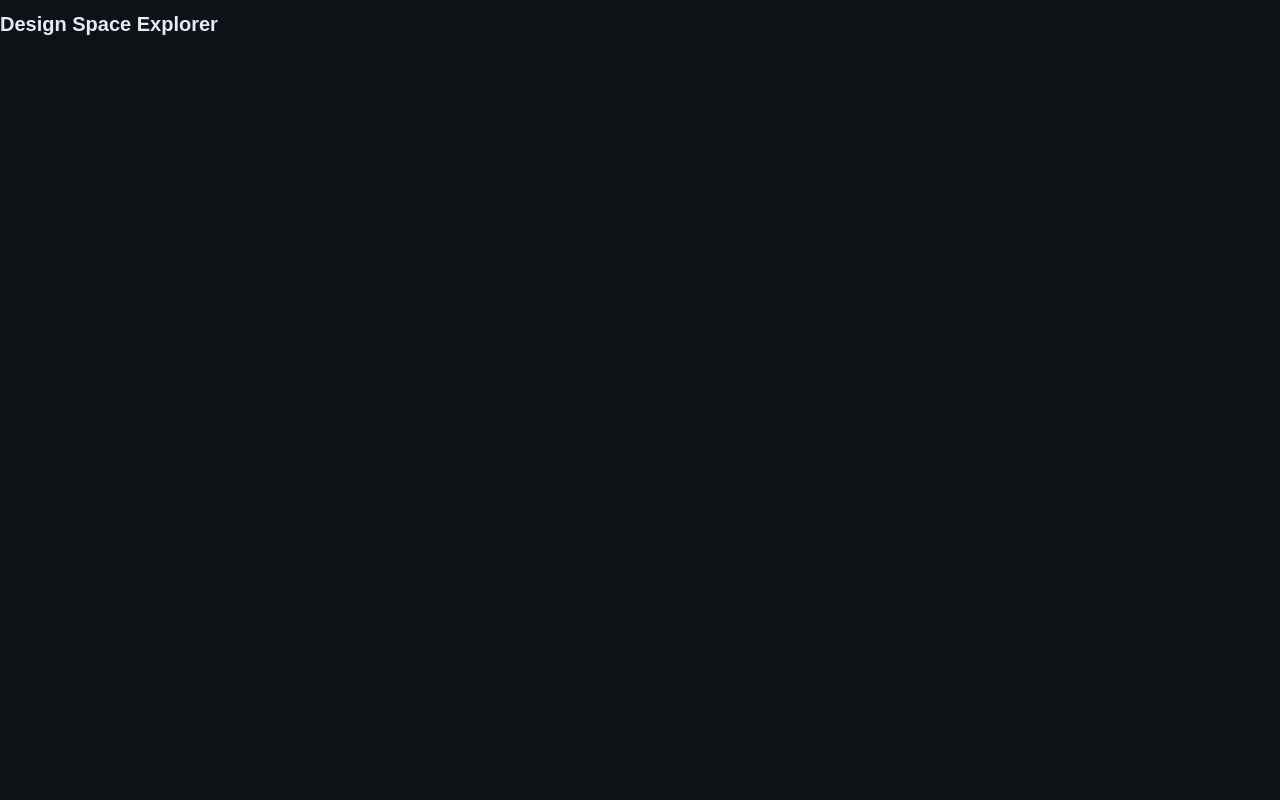
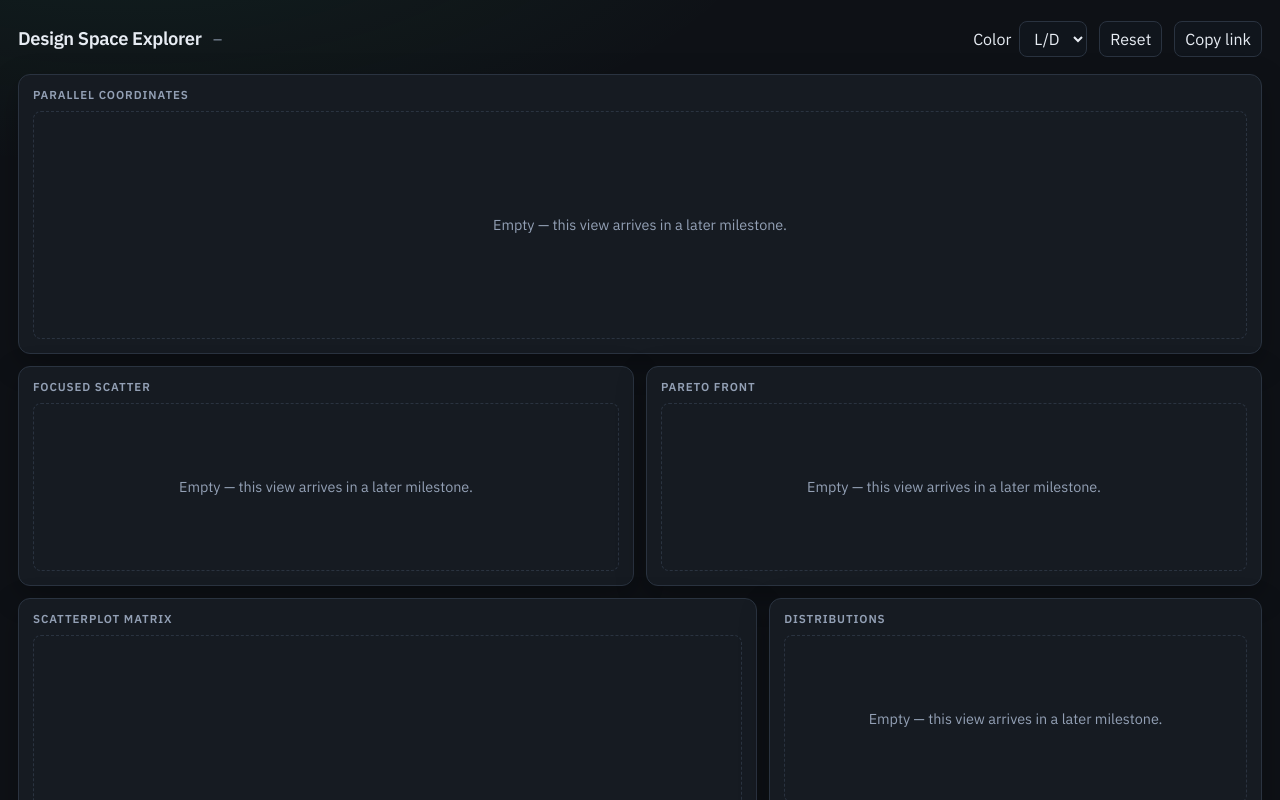
Before and after one commit to jaworskig00/design-space-explorer, a React (Vite) app: page / in a window 1280 px wide. Shown: the top 800 px of the page. Built offline with nearby package versions, Linux system fonts and the light colour scheme.

Commit message:
feat: lay out the empty dashboard shell
Reserve the linked-view regions and the dark engineering chrome before
any chart code lands.

```diff
--- a/package.json
+++ b/package.json
@@ -17,6 +17,8 @@
     "format": "prettier --write ."
   },
   "dependencies": {
+    "@fontsource/ibm-plex-mono": "^5.3.0",
+    "@fontsource/ibm-plex-sans": "^5.3.0",
     "react": "^19.3.1",
     "react-dom": "^19.3.1"
   },
--- a/src/App.tsx
+++ b/src/App.tsx
@@ -1,7 +1,25 @@
+import '@fontsource/ibm-plex-sans/400.css'
+import '@fontsource/ibm-plex-sans/600.css'
+import '@fontsource/ibm-plex-mono/400.css'
+import { Panel } from './components/Panel.tsx'
+import { Toolbar } from './components/Toolbar.tsx'
+
 export default function App() {
   return (
-    <main>
-      <h1>Design Space Explorer</h1>
-    </main>
+    <div className="app">
+      <Toolbar />
+      <Panel title="Parallel coordinates" testId="view-pcp" tall />
+      <div className="row equal">
+        <Panel title="Focused scatter" testId="view-scatter" />
+        <Panel title="Pareto front" testId="view-pareto" />
+      </div>
+      <div className="row">
+        <Panel title="Scatterplot matrix" testId="view-splom" />
+        <div className="stack">
+          <Panel title="Distributions" testId="view-histogram" />
+          <Panel title="Details" testId="view-details" />
+        </div>
+      </div>
+    </div>
   )
 }
--- /dev/null
+++ b/src/components/Panel.tsx
@@ -0,0 +1,17 @@
+import type { ReactNode } from 'react'
+
+type PanelProps = {
+  title: string
+  testId: string
+  tall?: boolean
+  children?: ReactNode
+}
+
+export function Panel({ title, testId, tall = false, children }: PanelProps) {
+  return (
+    <section className={tall ? 'panel tall' : 'panel'} data-testid={testId}>
+      <h2>{title}</h2>
+      {children ?? <div className="empty">Empty — this view arrives in a later milestone.</div>}
+    </section>
+  )
+}
--- /dev/null
+++ b/src/components/Toolbar.tsx
@@ -0,0 +1,20 @@
+export function Toolbar() {
+  return (
+    <header className="toolbar">
+      <h1>Design Space Explorer</h1>
+      <p className="counts">
+        <span data-testid="filter-count">—</span>
+        <span className="sr-only"> designs in the current filter</span>
+      </p>
+      <div className="spacer" />
+      <label>
+        Color
+        <select aria-label="Color by" defaultValue="ld" style={{ marginLeft: 8 }}>
+          <option value="ld">L/D</option>
+        </select>
+      </label>
+      <button type="button">Reset</button>
+      <button type="button">Copy link</button>
+    </header>
+  )
+}
--- a/src/styles/global.css
+++ b/src/styles/global.css
@@ -1,14 +1,146 @@
-:root {
-  color: #e7ecf3;
-  background: #0e1116;
-  font-family: 'IBM Plex Sans', sans-serif;
+@import './tokens.css';
+
+* {
+  box-sizing: border-box;
 }
 
 body {
   margin: 0;
+  min-height: 100vh;
+  background:
+    radial-gradient(1200px 500px at 10% -10%, rgb(61 220 151 / 8%), transparent 55%),
+    var(--bg);
 }
 
-h1 {
-  font-size: 1.25rem;
+button,
+select,
+input {
+  font: inherit;
+  color: inherit;
+}
+
+button,
+select {
+  background: #10151c;
+  border: 1px solid var(--border);
+  border-radius: 8px;
+  padding: 6px 10px;
+}
+
+button {
+  cursor: pointer;
+}
+
+button:hover,
+select:hover {
+  border-color: #3d4d63;
+}
+
+:focus-visible {
+  outline: 2px solid var(--accent);
+  outline-offset: 2px;
+}
+
+.app {
+  display: flex;
+  flex-direction: column;
+  gap: 12px;
+  padding: 16px 18px 24px;
+  max-width: 1440px;
+  margin: 0 auto;
+}
+
+.toolbar {
+  display: flex;
+  align-items: center;
+  gap: 12px;
+  flex-wrap: wrap;
+}
+
+.toolbar h1 {
+  margin: 0;
+  font-size: 1.15rem;
   font-weight: 600;
+  letter-spacing: -0.02em;
 }
+
+.toolbar .spacer {
+  flex: 1;
+}
+
+.counts {
+  font-family: 'IBM Plex Mono', monospace;
+  font-size: 0.85rem;
+  color: var(--muted);
+}
+
+.row {
+  display: grid;
+  grid-template-columns: 1.2fr 0.8fr;
+  gap: 12px;
+}
+
+.row.equal {
+  grid-template-columns: 1fr 1fr;
+}
+
+.panel {
+  background: var(--panel);
+  border: 1px solid var(--border);
+  border-radius: 12px;
+  min-height: 220px;
+  padding: 12px 14px 14px;
+  box-shadow: var(--shadow);
+  display: flex;
+  flex-direction: column;
+  min-width: 0;
+}
+
+.panel.tall {
+  min-height: 280px;
+}
+
+.panel h2 {
+  margin: 0 0 8px;
+  font-size: 0.72rem;
+  font-weight: 600;
+  letter-spacing: 0.08em;
+  text-transform: uppercase;
+  color: var(--muted);
+}
+
+.empty {
+  flex: 1;
+  display: grid;
+  place-items: center;
+  color: var(--muted);
+  border: 1px dashed var(--border);
+  border-radius: 8px;
+  min-height: 140px;
+  font-size: 0.9rem;
+}
+
+.stack {
+  display: flex;
+  flex-direction: column;
+  gap: 12px;
+}
+
+.sr-only {
+  position: absolute;
+  width: 1px;
+  height: 1px;
+  padding: 0;
+  margin: -1px;
+  overflow: hidden;
+  clip: rect(0, 0, 0, 0);
+  white-space: nowrap;
+  border: 0;
+}
+
+@media (max-width: 980px) {
+  .row,
+  .row.equal {
+    grid-template-columns: 1fr;
+  }
+}
--- /dev/null
+++ b/src/styles/tokens.css
@@ -0,0 +1,16 @@
+:root {
+  --bg: #0e1116;
+  --panel: #161b22;
+  --border: #2a3340;
+  --text: #e7ecf3;
+  --muted: #93a0b5;
+  --accent: #3ddc97;
+  --selection: #e8a838;
+  --front: #f4f7fb;
+  --shadow: 0 10px 30px rgb(0 0 0 / 25%);
+  color-scheme: dark;
+  font-family: 'IBM Plex Sans', sans-serif;
+  color: var(--text);
+  background: var(--bg);
+  line-height: 1.4;
+}
```
Also changed, not shown: 3 other files (tests, documents, lock files or other folders).
